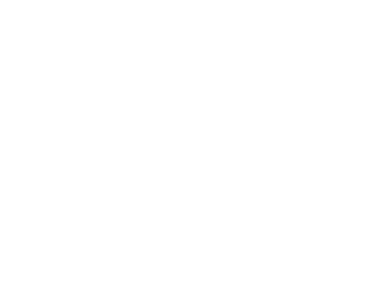
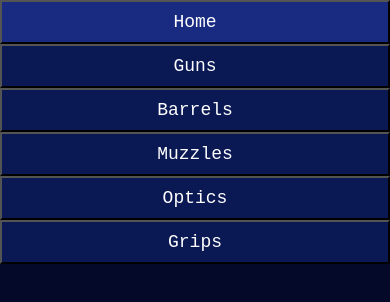
Before and after one commit to Darklife12354/WZ2TREE.github.io, a plain HTML site: page Muzzles.html in a window 390 px wide. Drawn offline with Linux system fonts and the light colour scheme.

Commit message:
Added more shit

```diff
--- a/Muzzles.html
+++ b/Muzzles.html
@@ -0,0 +1,24 @@
+<!DOCTYPE html>
+<html>
+    <head>
+        <title>MWII Muzzles</title>
+        <link rel="stylesheet" href="style.css">
+    </head>
+    <body>
+        <div class="cata">
+            <a href="index.html"><button>Home</button></a>
+            <a href="Guns.html"><button>Guns</button></a>
+            <a href="Barrels.html"><button>Barrels</button></a>
+            <a href="Muzzles.html"><button>Muzzles</button></a>
+            <a href="Optics.html"><button>Optics</button></a>
+            <a href="Grips.html"><button>Grips</button></a>
+        </div>
+        <h1 class="muzzleHeader">Muzzles</h1>
+        <div class="muzzleDIV">
+            <div class="muzzlebox">
+                <h2>Muzzle</h2>
+                <h3>unlocked thing</h3>
+            </div>
+        </div>
+    </body>
+</html>
--- a/style.css
+++ b/style.css
@@ -1,10 +1,10 @@
 * {
     font-family: 'Courier New', Courier, monospace;
   }
-/*Normal Stuff*/
   body {
     background-color: #040829;
     color: white;
+    margin: 0;
   }
   .welcome {
     padding-top: 3%;
@@ -18,42 +18,58 @@ a:link {
   a:hover {
     color: #5e9dbd;
   }
-
-/*GunStuff*/
   .guns {
     padding-top: .5%;
     text-align: center;
   }
-.AR, .BR, .SMG, .SHOTGUN, .LMG, .MR, .SR{
+  .AR,
+  .BR,
+  .SMG,
+  .SHOTGUN,
+  .LMG,
+  .MR,
+  .SR {
     display: grid;
     grid-template-columns: 1fr 1fr 1fr 1fr 1fr;
     grid-gap: 5px;
     margin-left: 1%;
     margin-right: 1%;
   }
-/*OpticStuff*/
-.gunHeader, .optiHeader, .barrelHeader, .gripHeader {
+  .gunHeader,
+  .optiHeader,
+  .barrelHeader,
+  .muzzleHeader,
+  .gripHeader {
     padding-top: 2%;
     text-align: center;
   }
-.opticDIV, .barrelDIV, .gripDIV {
+  .opticDIV,
+  .barrelDIV,
+  .muzzleDIV,
+  .gripDIV {
     padding-top: 3%;
     text-align: center;
     display: grid;
     grid-template-columns: 1fr 1fr 1fr 1fr 1fr;
     grid-gap: 5px;
   }
-/*Box Shit*/
-.gunBox, .optibox, .barrelBox, .gripbox {
+  .gunBox,
+  .optibox,
+  .barrelBox,
+  .gripbox,
+  .muzzlebox {
     border-style: solid;
     border-color: white;
     border-radius: 15px;
     padding: 1px;
   }
-.gunBox:hover, .optibox:hover, .barrelBox:hover, .gripbox:hover {
+  .gunBox:hover,
+  .optibox:hover,
+  .barrelBox:hover,
+  .gripbox:hover,
+  .muzzlebox:hover {
     border-color: #3275a8;
   }
-/*Cata Stuff*/
   .cata {
     background-color: black;
     width: 100%;
@@ -64,7 +80,7 @@ a:link {
   }
   .cata button {
     background-color: #0a1854;
-    color:white;
+    color: white;
     float: left;
     width: 6%;
     margin-right: -5px;
@@ -74,3 +90,39 @@ a:link {
   .cata button:hover {
     background-color: #182b80;
   }
+  @media (min-width: 360px) and (max-width: 720px) {
+    /* Make the navigation bar stack vertically on small screens */
+    .cata {
+      flex-direction: column;
+    }
+    .cata button {
+      width: 100%;
+      margin-right: 0;
+    }
+
+    /* Make the boxes stack vertically on small screens */
+    .gunBox,
+    .optibox,
+    .barrelBox,
+    .gripbox,
+    .muzzlebox {
+      display: block;
+      width: 100%;
+    }
+
+    /* Make the grid layouts stack vertically on small screens */
+    .guns,
+    .AR,
+    .BR,
+    .SMG,
+    .SHOTGUN,
+    .LMG,
+    .MR,
+    .SR,
+    .opticDIV,
+    .barrelDIV,
+    .muzzleDIV,
+    .gripDIV {
+      grid-template-columns: 1fr;
+    }
+  }
```
Also changed, not shown: Barrels.html (+2 -4 lines), Grips.html (+1 -2 lines), Guns.html (+1 -2 lines), Optics.html (+2 -3 lines), index.html (+7 -3 lines). Lines whose indentation alone changed are shown as unchanged.
